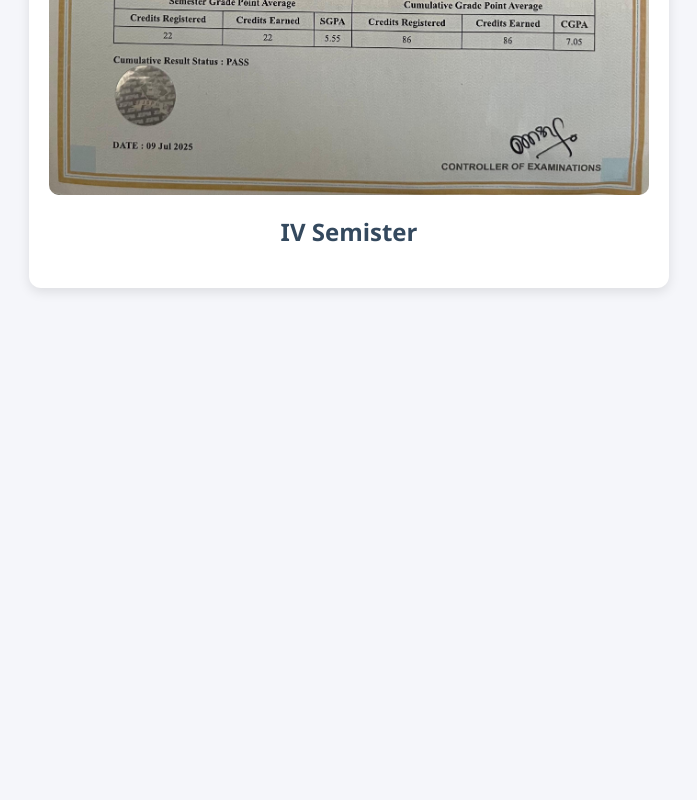
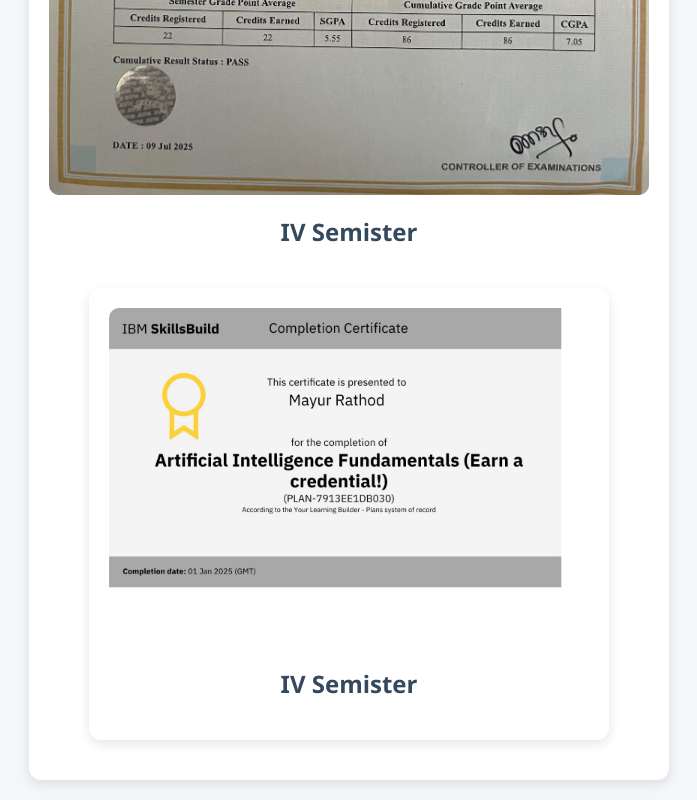
Before and after one commit to mayurrathod17/Mayur-Portfolio, a plain HTML site: page score.html in a window 1280 px wide. Shown: the part 1308-2108 px from the top of the page, without its empty margins (291-988 px from the left). Before the commit the page ends 1616 px from the top, so only its background shows below. Drawn offline with Linux system fonts and the light colour scheme; files whose address does not match are found by name.

Commit message:
Update score.html

```diff
--- a/score.html
+++ b/score.html
@@ -64,6 +64,10 @@
     <img src="C:\Users\prati\OneDrive\Desktop\Mayur Portfolio\WhatsApp Image 2025-09-01 at 00.27.57_5d4607bf.jpg" alt="Certification">
 
     <h2>IV Semister</h2>
+    <div class="card">
+    <img src="C:\Users\prati\OneDrive\Desktop\Mayur Portfolio\IBMskills.jpg" alt="Certification">
+
+    <h2>IV Semister</h2>
 
   </div>
 
```
